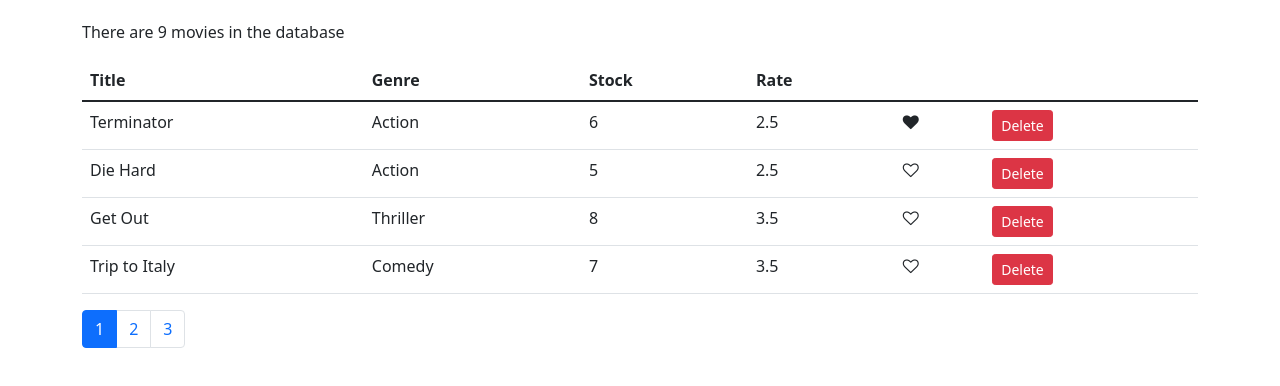
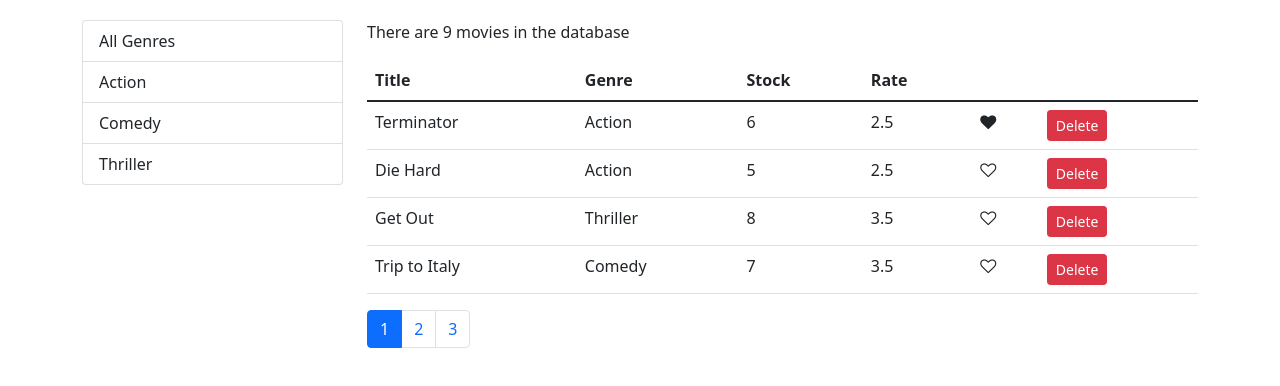
Before and after one commit to rasmusaasmae/vidly, a React (Create React App) app: page / in a window 1280 px wide. Shown: the top 386 px of the page. Built offline with nearby package versions, Linux system fonts and the light colour scheme.

Commit message:
Added filtering

```diff
--- a/src/components/common/like.jsx
+++ b/src/components/common/like.jsx
@@ -1,4 +1,4 @@
-import React, { Component } from "react";
+import React from "react";
 // Input: liked: boolean
 // Output: onClick
 
--- /dev/null
+++ b/src/components/common/listGroup.jsx
@@ -0,0 +1,27 @@
+import React from "react";
+const ListGroup = (props) => {
+  const { items, textProperty, valueProperty, onItemSelect, selectedItem } =
+    props;
+  return (
+    <ul className="list-group">
+      {items.map((item) => (
+        <li
+          onClick={() => onItemSelect(item)}
+          key={item[valueProperty]}
+          className={
+            item === selectedItem ? "list-group-item active" : "list-group-item"
+          }
+        >
+          {item[textProperty]}
+        </li>
+      ))}
+    </ul>
+  );
+};
+
+ListGroup.defaultProps = {
+  textProperty: "name",
+  valueProperty: "_id",
+};
+
+export default ListGroup;
--- a/src/components/common/pagination.jsx
+++ b/src/components/common/pagination.jsx
@@ -4,7 +4,6 @@
 
 const Pagination = (props) => {
   const { itemsCount, pageSize, currentPage, onPageChange } = props;
-  console.log(currentPage);
   const pagesCount = Math.ceil(itemsCount / pageSize);
   if (pagesCount === 1) return null;
   const pages = _.range(1, pagesCount + 1);
--- a/src/components/movies.jsx
+++ b/src/components/movies.jsx
@@ -3,13 +3,21 @@
 import { getMovies } from "../services/fakeMovieService";
 import Pagination from "./common/pagination";
 import { paginate } from "../utils/paginate";
+import ListGroup from "./common/listGroup";
+import { getGenres } from "../services/fakeGenreService";
 
-class Movies extends React.Component {
+class Movies extends Component {
   state = {
-    movies: getMovies(),
+    movies: [],
     pageSize: 4,
     currentPage: 1,
+    genres: [],
   };
+
+  componentDidMount() {
+    const genres = [{ name: "All Genres" }, ...getGenres()];
+    this.setState({ movies: getMovies(), genres });
+  }
 
   handleDelete = (movie) => {
     const movies = this.state.movies.filter((m) => m._id !== movie._id);
@@ -28,14 +36,36 @@
     this.setState({ currentPage: page });
   };
 
+  handleGenreSelect = (genre) => {
+    this.setState({ selectedGenre: genre, currentPage: 1 });
+  };
+
   render() {
     const { length: count } = this.state.movies;
-    const { pageSize, currentPage, movies: allMovies } = this.state;
+    const {
+      pageSize,
+      currentPage,
+      movies: allMovies,
+      selectedGenre,
+    } = this.state;
+
     if (count === 0) return <p>There are no movies in the database.</p>;
-    const movies = paginate(allMovies, currentPage, pageSize);
+    const filtered =
+      selectedGenre && selectedGenre._id
+        ? allMovies.filter((m) => m.genre._id === selectedGenre._id)
+        : allMovies;
+    const movies = paginate(filtered, currentPage, pageSize);
     return (
-      <React.Fragment>
-        <p>There are {count} movies in the database</p>
+      <div className="row">
+        <div className="col-3">
+          <ListGroup
+            items={this.state.genres}
+            selectedItem={this.state.selectedGenre}
+            onItemSelect={this.handleGenreSelect}
+          />
+        </div>
+        <div className="col">
+          <p>There are {filtered.length} movies in the database</p>
           <table className="table">
             <thead>
               <tr>
@@ -73,12 +103,13 @@
             </tbody>
           </table>
           <Pagination
-          itemsCount={count}
+            itemsCount={filtered.length}
             pageSize={pageSize}
             currentPage={currentPage}
             onPageChange={this.handlePageChange}
           />
-      </React.Fragment>
+        </div>
+      </div>
     );
   }
 }
```
Lines whose indentation alone changed are shown as unchanged.
